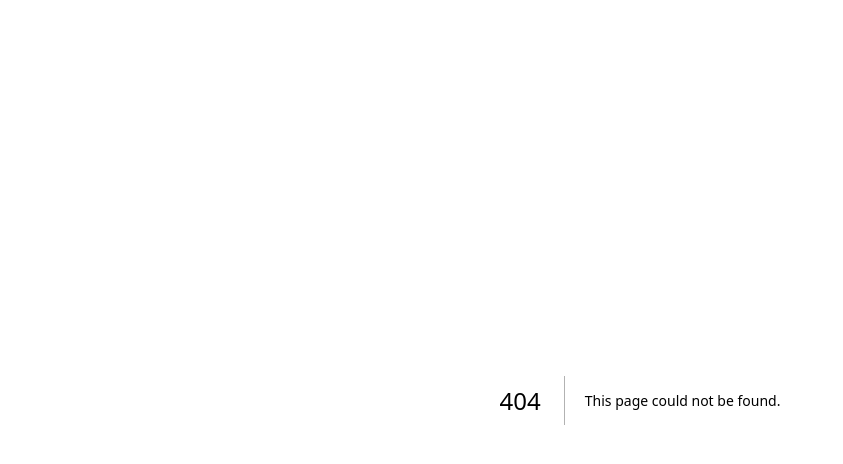
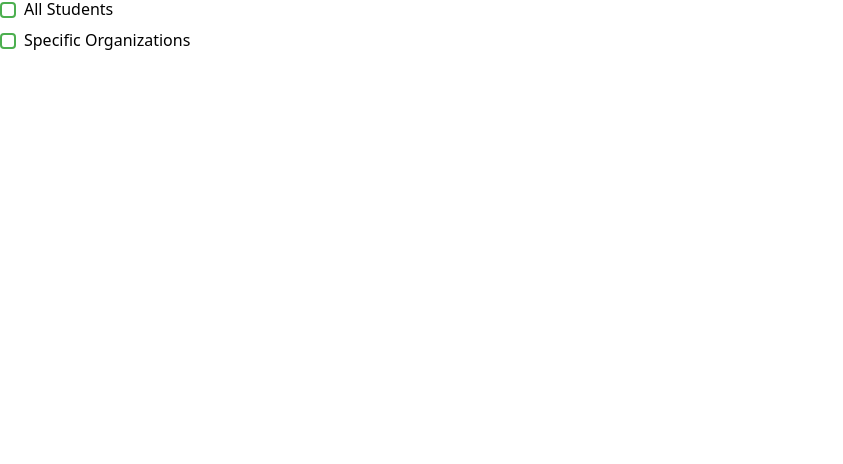
Before and after one commit to kemdav/Tambayan, a Next.js app: page /test/checkbox-test in a window 1280 px wide. Before the commit this address had no page. Shown: the top 464 px of the page, without its empty margins (0-843 px from the left). Built offline with nearby package versions, Linux system fonts and the light colour scheme.

Commit message:
feat: added checkbox that is customizable in global.css

```diff
--- /dev/null
+++ b/src/app/components/ui/checkbox-component.tsx
@@ -0,0 +1,23 @@
+import React from "react";
+
+interface CheckboxComponentProps {
+  text: string;
+  checked?: boolean;
+  onChange?: (checked: boolean) => void;
+}
+
+const CheckboxComponent: React.FC<CheckboxComponentProps> = ({ text, checked = false, onChange }) => {
+  return (
+    <label style={{ display: 'flex', alignItems: 'flex-start', cursor: 'pointer', gap: 8 }}>
+      <input
+        type="checkbox"
+        className="custom-checkbox"
+        checked={checked}
+        onChange={e => onChange?.(e.target.checked)}
+      />
+      <span style={{ lineHeight: 1.2 }}>{text}</span>
+    </label>
+  );
+};
+
+export default CheckboxComponent;
--- a/src/app/globals.css
+++ b/src/app/globals.css
@@ -68,3 +68,31 @@ input[type="password"]::-webkit-password-reveal-button {
   display: none;
   appearance: none;
 }
+
+.custom-checkbox {
+  position: relative;
+  width: 16px;
+  height: 16px;
+  appearance: none;
+  background-color: #fff;
+  border: 2px solid var(--color-action-success-green);
+  border-radius: 4px;
+  cursor: pointer;
+  vertical-align: middle;
+  margin-top: 2px;
+}
+.custom-checkbox:checked {
+  background-color: var(--color-action-success-green);
+  border-color: var(--color-action-success-green);
+}
+.custom-checkbox:checked::after {
+  content: '';
+  position: absolute;
+  left: 2px;
+  top: 0px;
+  width: 6px;
+  height: 10px;
+  border: solid #fff  ;
+  border-width: 0 3px 3px 0;
+  transform: rotate(45deg);
+}
--- /dev/null
+++ b/src/app/test/checkbox-test/page.tsx
@@ -0,0 +1,26 @@
+"use client";
+
+import React, { useState } from "react";
+import CheckboxComponent from "../../components/ui/checkbox-component";
+
+const CheckboxTestPage = () => {
+  const [allStudents, setAllStudents] = useState(false);
+  const [specificOrgs, setSpecificOrgs] = useState(false);
+
+  return (
+    <div style={{ display: "flex", flexDirection: "column", gap: 12 }}>
+      <CheckboxComponent
+        text="All Students"
+        checked={allStudents}
+        onChange={setAllStudents}
+      />
+      <CheckboxComponent
+        text={"Specific\nOrganizations"}
+        checked={specificOrgs}
+        onChange={setSpecificOrgs}
+      />
+    </div>
+  );
+};
+
+export default CheckboxTestPage;
```
